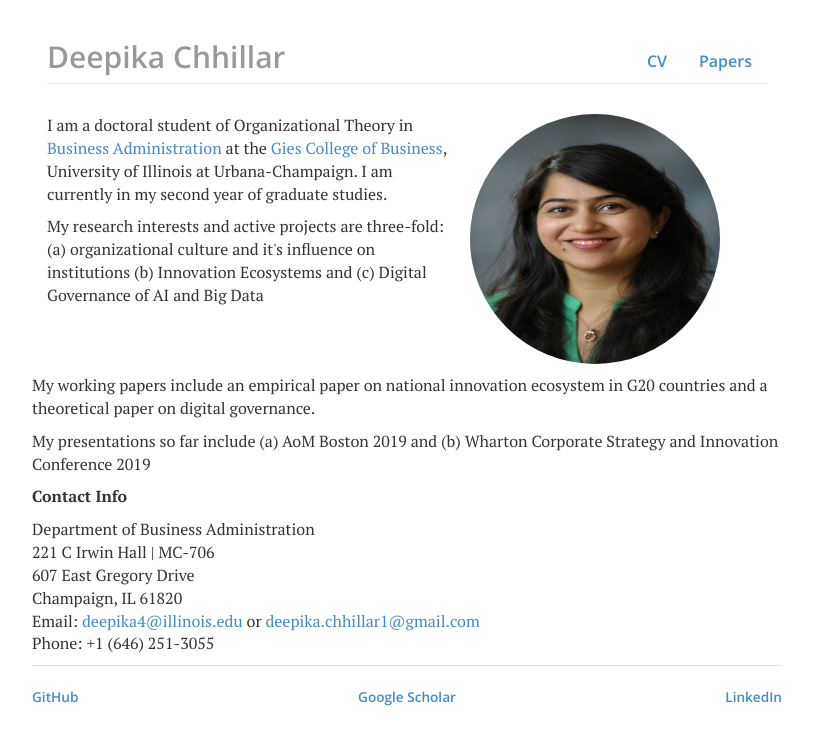
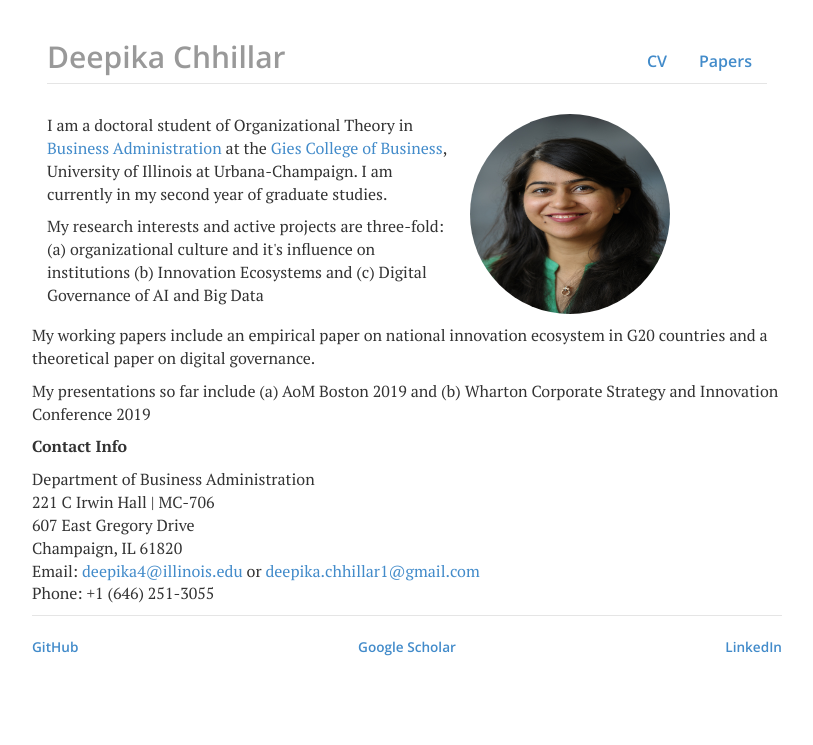
Before and after one commit to deepikachhillar/deepikachhillar.github.io-old, a Jekyll site: the page built from index.html, in a window 1280 px wide. Shown: the top 745 px of the page, without its empty margins (233-1046 px from the left). Built offline with Jekyll 4.4.1, drawn with Linux system fonts in a browser that asks for light colours; nearby versions of some CDN libraries.

Commit message:
Update index.html

```diff
--- a/index.html
+++ b/index.html
@@ -20,7 +20,7 @@ title: deepikachhillar.github.io
 
 	<div class="image-cropper">
 		<a href="https://giesbusiness.illinois.edu/profile/deepika-chhillar" target="_blank">
- 			 <img src="files/Business Dept_Profile Pic_Deepika copy.JPG" alt="avatar" width="250" height="250" >
+ 			 <img src="files/Business Dept_Profile Pic_Deepika copy.JPG" alt="avatar" width="200" height="200" >
 		</a>
 	</div>
 
```
